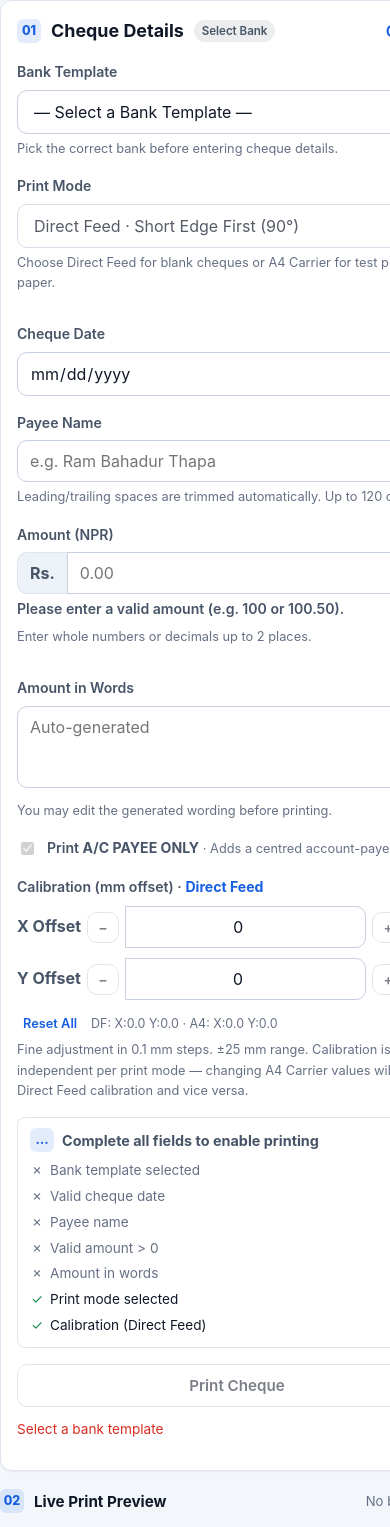
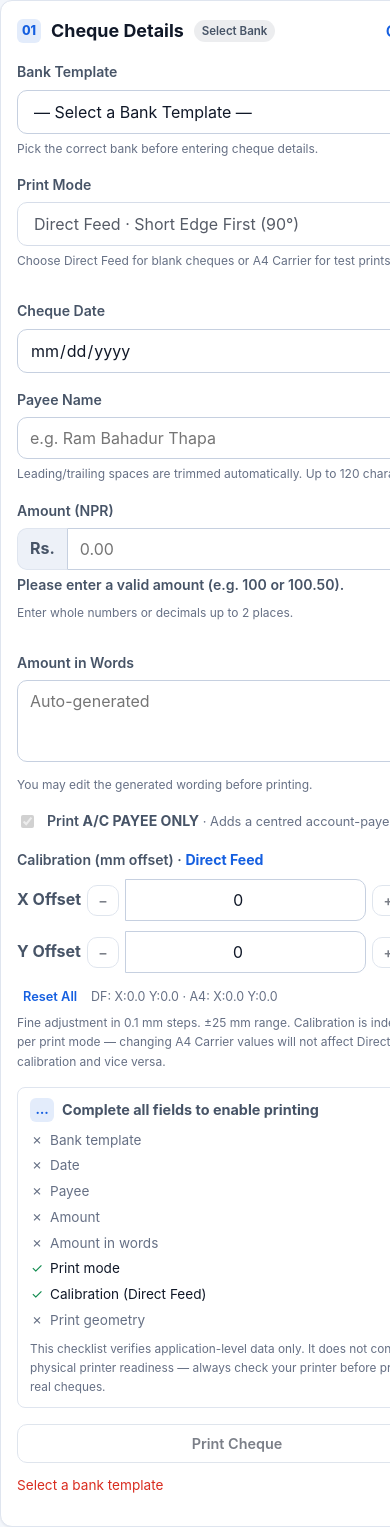
Before and after one commit to arjunramtel56/cheque_printer_system_fail3, a Next.js app: page / in a window 390 px wide. Shown: the top 1527 px of the page. Built offline with nearby package versions, Linux system fonts and the light colour scheme.

Commit message:
feat: enhance print layout responsiveness and improve accessibility features

```diff
--- a/app/globals.css
+++ b/app/globals.css
@@ -193,6 +193,8 @@ button, input, select, textarea { font-family: inherit; font-size: 1rem; }
   .preview-stage { min-height: 200px; padding: 8px; }
   .preview-heading h2 { font-size: 0.95rem; }
   .panel { padding: 16px; }
+  .button { padding: 10px 16px; font-size: 0.9rem; }
+  .form-actions { gap: 6px; }
 }
 
 @media (max-width: 900px) {
@@ -200,4 +202,15 @@ button, input, select, textarea { font-family: inherit; font-size: 1rem; }
   .two-columns { grid-template-columns: 1fr; }
 }
 
+@media (max-width: 480px) {
+  .panel-heading { flex-wrap: wrap; gap: 6px; }
+  .preview-heading { flex-wrap: wrap; gap: 6px; }
+  .state-badge { font-size: 0.66rem; padding: 1px 6px; }
+  .tip-card { font-size: 0.8rem; }
+  .template-summary { font-size: 0.8rem; grid-template-columns: 1fr; }
+  .prep-checklist { font-size: 0.8rem; }
+  .field small { font-size: 0.75rem; }
+  .preview-stage { min-height: 180px; }
+}
+
 /* Print rules live in ./print.css (imported in layout.tsx). */
--- a/components/Workspace.tsx
+++ b/components/Workspace.tsx
@@ -491,6 +491,7 @@ function PrintOutput({ template, date, payee, amount, amountWords, accountPayee,
           width: `${geom.chequeW}mm`,
           height: `${geom.chequeH}mm`,
           transform: geom.rotate === 90 ? "rotate(90deg)" : undefined,
+          transformOrigin: "0 0",
         }}
       >
         {/* Bank name */}
@@ -1046,20 +1047,38 @@ function PrepChecklist({ template, date, payee, amount, amountWords, printMode,
     ? checkAmountWordsConsistency(amount, amountWords)
     : { consistent: false, expected: "" };
 
+  // Print geometry check — verifies the resolved layout fits within the page
+  // bounds. This is an *application-level* check only; it confirms the template
+  // geometry is valid, not that a physical printer is ready.
+  const geometryOk = useMemo(() => {
+    if (!template) return false;
+    try {
+      const geom = resolvePrintGeometry(template, printMode);
+      const geomErrors = validatePrintGeometry(geom, template, printMode);
+      if (geomErrors) return false;
+      const boundsErrors = validateCalibratedBounds(template, printMode);
+      if (boundsErrors) return false;
+      return true;
+    } catch {
+      return false;
+    }
+  }, [template, printMode]);
+
   const items: { label: string; ok: boolean; fieldId?: string }[] = [
-    { label: "Bank template selected", ok: !!template, fieldId: "template-select" },
-    { label: "Valid cheque date", ok: validateChequeDate(date).valid, fieldId: "date-input" },
-    { label: "Payee name", ok: payeeCheck.valid, fieldId: "payee-input" },
-    { label: "Valid amount > 0", ok: amountCheck.valid && amountCheck.paisa > 0, fieldId: "amount-input" },
+    { label: "Bank template", ok: !!template, fieldId: "template-select" },
+    { label: "Date", ok: validateChequeDate(date).valid, fieldId: "date-input" },
+    { label: "Payee", ok: payeeCheck.valid, fieldId: "payee-input" },
+    { label: "Amount", ok: amountCheck.valid && amountCheck.paisa > 0, fieldId: "amount-input" },
     { label: "Amount in words", ok: amountWords.trim() !== "" && consistency.consistent, fieldId: "words-input" },
-    { label: "Print mode selected", ok: printMode !== undefined && printMode !== null, fieldId: "print-mode" },
+    { label: "Print mode", ok: printMode !== undefined && printMode !== null, fieldId: "print-mode" },
     { label: `Calibration (${isDF ? "Direct Feed" : "A4 Carrier"})`, ok: validateCalibrationPair(calibration.x, calibration.y) === null },
+    { label: "Print geometry", ok: geometryOk },
   ];
 
   const allOk = items.every((i) => i.ok);
 
   return (
-    <div className="prep-checklist" aria-label="Print readiness checklist" style={{ marginTop: 16 }}>
+    <div className="prep-checklist" aria-label="Print readiness checklist (application-level checks only)" style={{ marginTop: 16 }}>
       <div style={{ display: "flex", alignItems: "center", gap: 8, marginBottom: 8 }}>
         <span
           className="step"
@@ -1085,6 +1104,9 @@ function PrepChecklist({ template, date, payee, amount, amountWords, printMode,
           </li>
         ))}
       </ul>
+      <p style={{ fontSize: "0.74rem", color: "var(--text-muted)", marginTop: 8, marginBottom: 0 }}>
+        This checklist verifies application-level data only. It does not confirm physical printer readiness — always check your printer before printing real cheques.
+      </p>
     </div>
   );
 }
@@ -1247,7 +1269,7 @@ export default function Workspace() {
     // STEP 4: APPLY CALIBRATION (independent per mode group; range + finiteness checked)
     const cal = isDirectFeed(printMode) ? dfCalibration : a4Calibration;
      const calError = validateCalibrationPair(cal.x, cal.y);
-    if (calError) { setPrintError(calError); return; }
+     if (calError) { setPrintError(sanitizeError(calError)); return; }
 
      // STEP 5: PREPARE PRINT LAYOUT
      const profile = resolvedTemplate.profiles[printMode];
@@ -1333,7 +1355,12 @@ export default function Workspace() {
 
       window.addEventListener("beforeprint", onBeforePrint);
       window.addEventListener("afterprint", onAfterPrint);
+      try {
         window.print();
+      } catch (err) {
+        setPrintError(sanitizeError(err));
+        setIsPrinting(false);
+      }
       // afterprint fires asynchronously when the dialog closes or print is cancelled
     }
 
@@ -1450,6 +1477,8 @@ export default function Workspace() {
                   value={printMode}
                   onChange={(e) => handleModeChange(e.target.value as ProfileKey)}
                   disabled={!template}
+                  aria-required={true}
+                  aria-describedby="print-mode-help"
                 >
                   <optgroup label="Direct Feed (actual-size cheque)">
                     <option value="custom_short">{PROFILE_LABELS.custom_short}</option>
@@ -1460,7 +1489,7 @@ export default function Workspace() {
                     <option value="a4_horizontal">{PROFILE_LABELS.a4_horizontal}</option>
                   </optgroup>
                 </select>
-                <small>Choose Direct Feed for blank cheques or A4 Carrier for test prints on paper.</small>
+                <small id="print-mode-help">Choose Direct Feed for blank cheques or A4 Carrier for test prints on paper.</small>
               </div>
               <div className="field">
                 <label htmlFor="date-input">Cheque Date</label>
@@ -1471,6 +1500,7 @@ export default function Workspace() {
                   max={new Date().toISOString().slice(0, 10)}
                   onChange={(e) => setDate(e.target.value)}
                   disabled={!template}
+                  aria-required={true}
                 />
               </div>
             </div>
@@ -1489,7 +1519,7 @@ export default function Workspace() {
               />
               {(() => {
                 const pc = validatePayee(payee);
-                return !pc.valid && payee !== "" ? <span className="error-state">{pc.error}</span> : null;
+                return !pc.valid && payee !== "" ? <span className="error-state" id="payee-error" role="alert">{pc.error}</span> : null;
               })()}
                <small>Leading/trailing spaces are trimmed automatically. Up to 120 characters.</small>
              </div>
@@ -1499,7 +1529,8 @@ export default function Workspace() {
               <div className="field">
                 <label htmlFor="amount-input">Amount (NPR)</label>
                 <div className="input-prefix">
-                  <b>Rs.</b>
+                  <b aria-hidden="true">Rs.</b>
+                  <label htmlFor="amount-input" className="sr-only">Amount</label>
                   <input
                     id="amount-input"
                     type="text"
@@ -1508,9 +1539,12 @@ export default function Workspace() {
                     value={amount}
                     onChange={(e) => handleAmountChange(e.target.value)}
                     disabled={!template}
-                  />
-                </div>
-                {amountError && <span className="error-state">{amountError}</span>}
+                    aria-invalid={!!amountError}
+                    aria-describedby={amountError ? "amount-error" : undefined}
+                    aria-required={true}
+                  />
+                </div>
+                {amountError && <span className="error-state" id="amount-error" role="alert">{amountError}</span>}
                 <small>Enter whole numbers or decimals up to 2 places.</small>
               </div>
               <div className="field">
@@ -1523,8 +1557,9 @@ export default function Workspace() {
                   value={amountWords}
                   onChange={(e) => handleWordEdit(e.target.value)}
                   disabled={!template}
-                />
-                <small>You may edit the generated wording before printing.</small>
+                  aria-describedby="words-help"
+                />
+                <small id="words-help">You may edit the generated wording before printing.</small>
               </div>
             </div>
 
@@ -1650,7 +1685,7 @@ export default function Workspace() {
               </span>
             </div>
 
-            <div className="preview-stage">
+            <div className="preview-stage" id="preview-stage" tabIndex={-1}>
               {template ? (
                 isDirectFeed(printMode) ? (
                   <DirectFeedPreview
```
Lines whose indentation alone changed are shown as unchanged.
